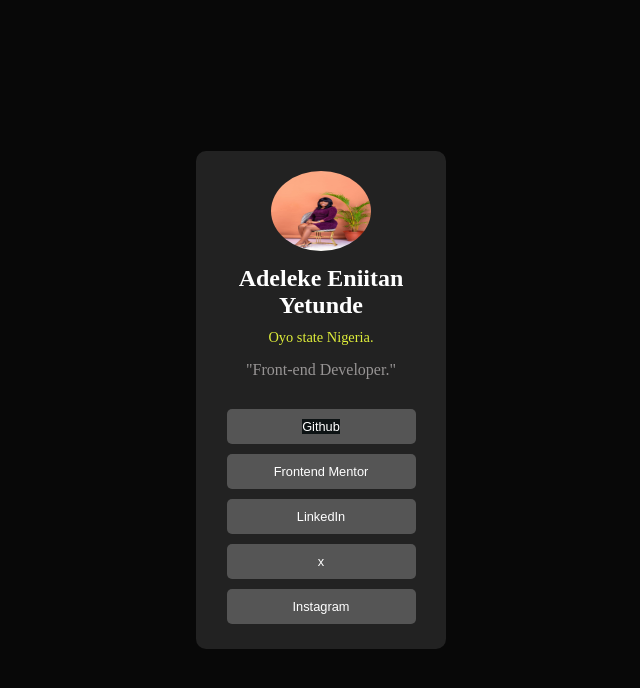
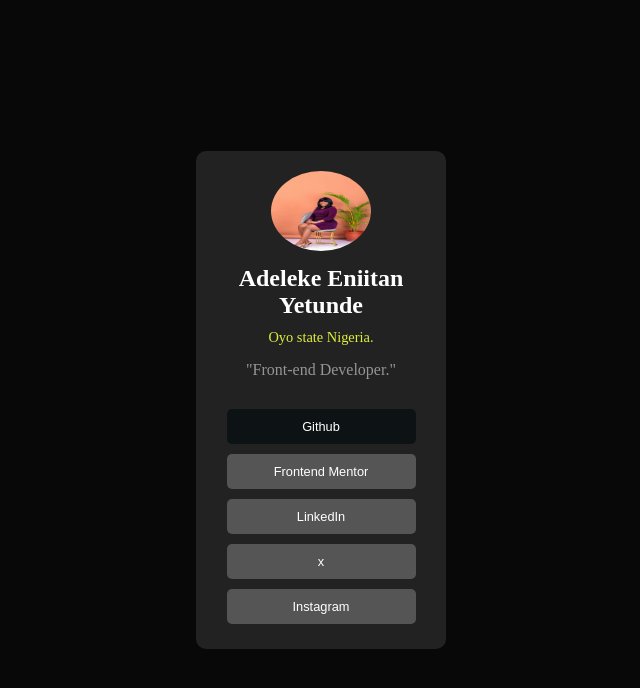
Before and after one commit to eniitanadeleke/my-portfolio, a plain HTML site: page index.html in a window 1280 px wide. In both pictures the pointer is over the button "Github". Shown: the whole page, without its empty margins (319-959 px from the left). Drawn offline with Linux system fonts and the light colour scheme.

Commit message:
my thrid commit

```diff
--- a/style.css
+++ b/style.css
@@ -74,6 +74,6 @@ body {
     font-size: 0.8rem;
 }
 
-.link:hover {
+.button:hover {
     background-color: rgb(13, 19, 20);
 }
```
